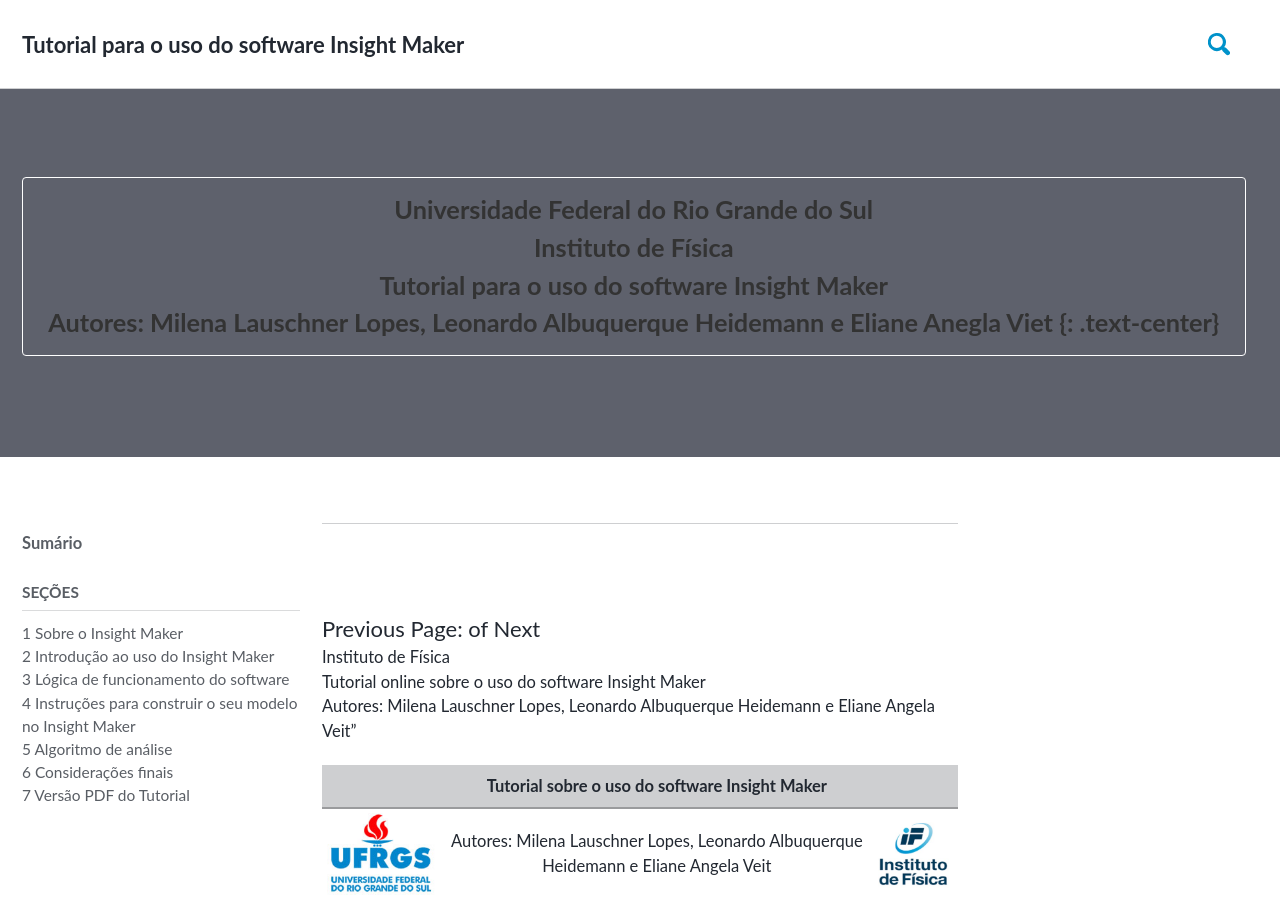
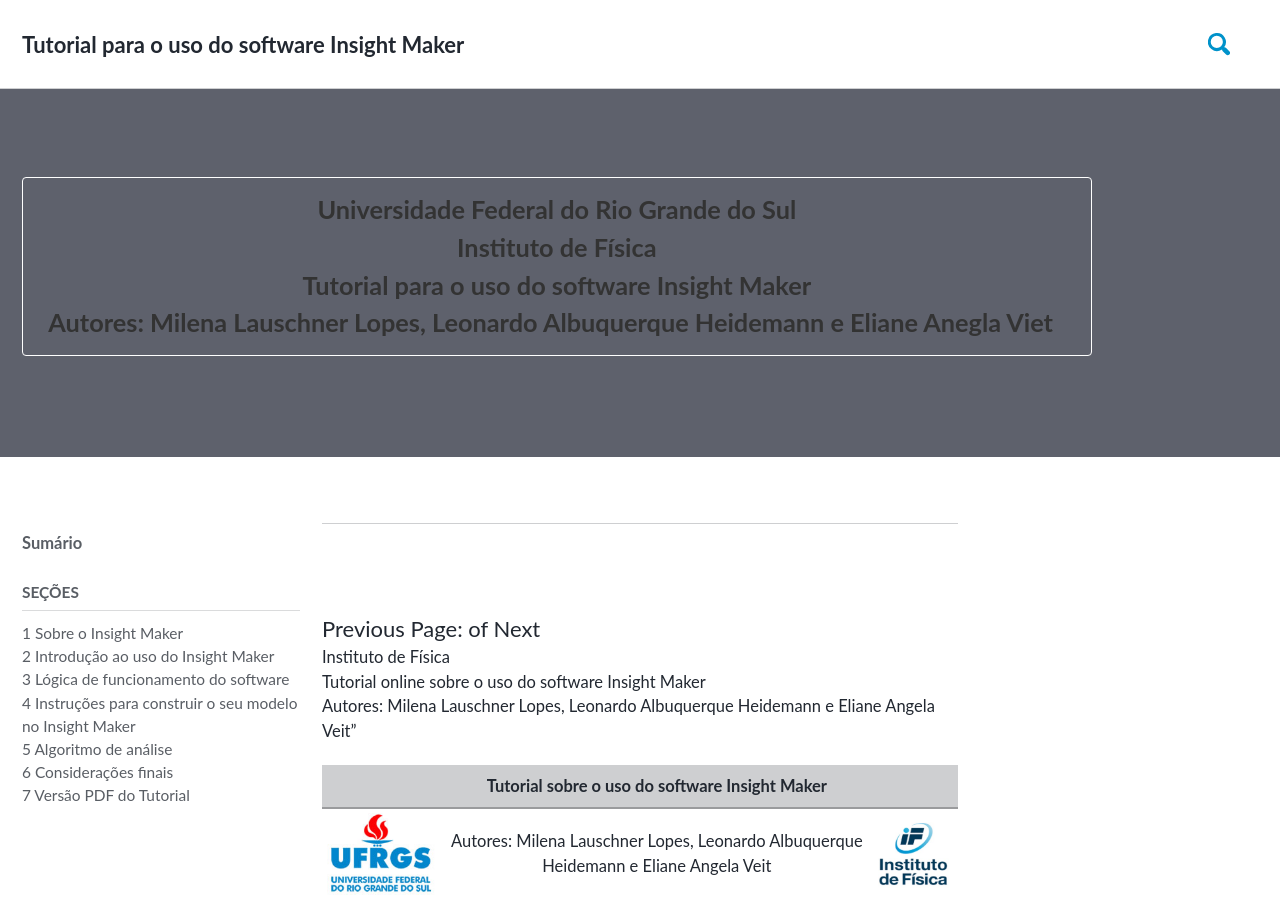
Before and after one commit to milenalauschner/MM, a Jekyll site: the page built from _pages/about.md, in a window 1280 px wide and 900 px high. Built offline with Jekyll 4.4.1, drawn with Linux system fonts in a browser that asks for light colours; cached includes are drawn as plain includes; nearby versions of some CDN libraries; some web fonts are replaced; some of the changed lines change nothing that is shown.

Commit message:
Update about.md

```diff
--- a/_pages/about.md
+++ b/_pages/about.md
@@ -7,8 +7,7 @@
 header:
   overlay_color: "#5e616c"
   actions:
-    - label: " Universidade Federal do Rio Grande do Sul<br /> Instituto de Física<br />  Tutorial para o uso do software Insight Maker<br /> Autores: Milena Lauschner Lopes, Leonardo Albuquerque Heidemann e Eliane Anegla Viet
-{: .text-center} "
+    - label: " Universidade Federal do Rio Grande do Sul<br /> Instituto de Física<br />  Tutorial para o uso do software Insight Maker<br /> Autores: Milena Lauschner Lopes, Leonardo Albuquerque Heidemann e Eliane Anegla Viet  &nbsp;"
 sidebar:
   title: "Sumário"
   nav: blogroll
```
